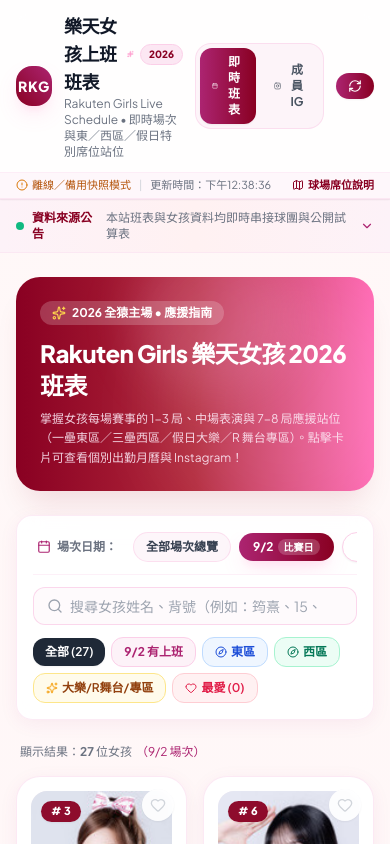
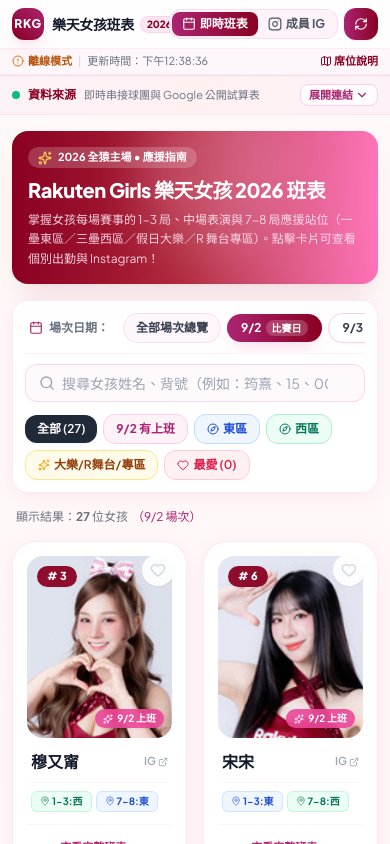
Before and after one commit to mouse170/rkg_schedule, a React (Vite) app: page / in a window 390 px wide. Shown: the top 844 px of the page. Built offline with nearby package versions, Linux system fonts and the light colour scheme; no server answers.

Commit message:
fix(layout): 重構頂部導航與各區塊排版，解決手機版擠壓卡死與垂直換行問題

```diff
--- a/src/App.tsx
+++ b/src/App.tsx
@@ -174,21 +174,21 @@ export const App: React.FC = () => {
       <DataSourceBanner />
 
       {/* 3. Main Content Container */}
-      <main className="flex-1 max-w-6xl w-full mx-auto px-4 py-6">
+      <main className="flex-1 max-w-6xl w-full mx-auto px-3 sm:px-4 py-4 sm:py-6">
         {activeTab === 'SCHEDULE' ? (
           <>
             {/* Banner Card */}
-            <div className="relative overflow-hidden rounded-3xl bg-gradient-to-r from-rkg-crimson via-rkg-crimson-light to-rkg-pink p-6 sm:p-8 text-white mb-6 shadow-elevated">
+            <div className="relative overflow-hidden rounded-2xl sm:rounded-3xl bg-gradient-to-r from-rkg-crimson via-rkg-crimson-light to-rkg-pink p-4 sm:p-7 text-white mb-4 sm:mb-6 shadow-elevated">
               <div className="relative z-10 max-w-xl">
-                <span className="inline-flex items-center gap-1.5 px-3 py-1 rounded-full bg-white/20 backdrop-blur-md text-xs font-bold mb-3">
+                <span className="inline-flex items-center gap-1.5 px-2.5 py-0.5 sm:py-1 rounded-full bg-white/20 backdrop-blur-md text-[11px] sm:text-xs font-bold mb-2 sm:mb-3">
                   <Sparkles className="w-3.5 h-3.5 text-amber-300" />
                   <span>2026 全猿主場 • 應援指南</span>
                 </span>
-                <h2 className="text-2xl sm:text-3xl font-black tracking-tight mb-2">
+                <h2 className="text-xl sm:text-3xl font-black tracking-tight mb-1.5 sm:mb-2">
                   Rakuten Girls 樂天女孩 2026 班表
                 </h2>
                 <p className="text-xs sm:text-sm text-pink-100/90 leading-relaxed font-normal">
-                  掌握女孩每場賽事的 1-3 局、中場表演與 7-8 局應援站位（一壘東區／三壘西區／假日大樂／R 舞台專區）。點擊卡片可查看個別出勤月曆與 Instagram！
+                  掌握女孩每場賽事的 1-3 局、中場表演與 7-8 局應援站位（一壘東區／三壘西區／假日大樂／R 舞台專區）。點擊卡片可查看個別出勤與 Instagram！
                 </p>
               </div>
               <div className="absolute -right-10 -bottom-10 w-64 h-64 rounded-full bg-white/10 blur-2xl pointer-events-none" />
--- a/src/components/DataSourceBanner.tsx
+++ b/src/components/DataSourceBanner.tsx
@@ -5,24 +5,27 @@ export const DataSourceBanner: React.FC = () => {
   const [isOpen, setIsOpen] = useState(false);
 
   return (
-    <div className="bg-gradient-to-r from-pink-50 via-rose-50 to-pink-50 border-y border-pink-100/80 px-4 py-2.5 text-xs text-gray-700">
-      <div className="max-w-6xl mx-auto flex flex-col sm:flex-row items-center justify-between gap-2">
-        <div className="flex items-center gap-2 font-medium">
-          <span className="flex h-2 w-2 relative">
-            <span className="animate-ping absolute inline-flex h-full w-full rounded-full bg-emerald-400 opacity-75"></span>
-            <span className="relative inline-flex rounded-full h-2 w-2 bg-emerald-500"></span>
-          </span>
-          <span className="text-rkg-crimson font-bold">資料來源公告</span>
-          <span className="text-gray-500">本站班表與女孩資料均即時串接球團與公開試算表</span>
+    <div className="bg-gradient-to-r from-pink-50 via-rose-50 to-pink-50 border-y border-pink-100/80 px-3 sm:px-4 py-2 text-xs text-gray-700">
+      <div className="max-w-6xl mx-auto flex flex-col sm:flex-row items-stretch sm:items-center justify-between gap-2">
+        <div className="flex items-center justify-between font-medium">
+          <div className="flex items-center gap-2 min-w-0">
+            <span className="flex h-2 w-2 relative flex-shrink-0">
+              <span className="animate-ping absolute inline-flex h-full w-full rounded-full bg-emerald-400 opacity-75"></span>
+              <span className="relative inline-flex rounded-full h-2 w-2 bg-emerald-500"></span>
+            </span>
+            <span className="text-rkg-crimson font-bold whitespace-nowrap flex-shrink-0">資料來源</span>
+            <span className="text-gray-500 truncate text-[11px] sm:text-xs">即時串接球團與 Google 公開試算表</span>
+          </div>
           <button
             onClick={() => setIsOpen(!isOpen)}
-            className="sm:hidden text-rkg-pink-deep flex items-center gap-0.5 ml-1 font-semibold"
+            className="sm:hidden text-rkg-pink-deep flex items-center gap-0.5 ml-2 font-bold text-[11px] whitespace-nowrap px-2 py-0.5 rounded-lg bg-white/80 border border-pink-200"
           >
+            <span>{isOpen ? '收合連結' : '展開連結'}</span>
             {isOpen ? <ChevronUp className="w-3.5 h-3.5" /> : <ChevronDown className="w-3.5 h-3.5" />}
           </button>
         </div>
 
-        <div className={`flex flex-wrap items-center gap-3 sm:flex ${isOpen ? 'flex mt-1' : 'hidden'}`}>
+        <div className={`flex flex-wrap items-center gap-2 sm:gap-3 sm:flex ${isOpen ? 'flex pt-1 border-t sm:border-t-0 border-pink-100' : 'hidden'}`}>
           <a
             href="https://docs.google.com/spreadsheets/d/110lr6vJ48T8_IdnUhJPI-aMk4O_-0fvvrmZmwPhu8fo/edit?usp=sharing"
             target="_blank"
--- a/src/components/FilterBar.tsx
+++ b/src/components/FilterBar.tsx
@@ -27,9 +27,9 @@ export const FilterBar: React.FC<FilterBarProps> = ({
   favoritesCount
 }) => {
   return (
-    <div className="bg-white/90 backdrop-blur-md rounded-2xl p-4 shadow-card-soft border border-pink-100/80 mb-6 transition">
+    <div className="bg-white/90 backdrop-blur-md rounded-2xl p-3 sm:p-4 shadow-card-soft border border-pink-100/80 mb-4 sm:mb-6 transition">
       {/* 1. Date Selector Tabs */}
-      <div className="flex items-center gap-2 overflow-x-auto pb-3 mb-3 border-b border-pink-100/60 no-scrollbar">
+      <div className="flex items-center gap-1.5 sm:gap-2 overflow-x-auto pb-2.5 sm:pb-3 mb-2.5 sm:mb-3 border-b border-pink-100/60 no-scrollbar">
         <div className="flex items-center gap-1.5 text-xs font-bold text-gray-500 whitespace-nowrap pl-1 pr-2">
           <Calendar className="w-3.5 h-3.5 text-rkg-pink-deep" />
           <span>場次日期：</span>
--- a/src/components/Header.tsx
+++ b/src/components/Header.tsx
@@ -1,3 +1,4 @@
+import React from 'react';
 import { RefreshCw, Sparkles, Map, ShieldCheck, AlertCircle, Calendar } from 'lucide-react';
 import { InstagramIcon } from './InstagramIcon';
 
@@ -21,38 +22,40 @@ export const Header: React.FC<HeaderProps> = ({
   onOpenStadiumGuide
 }) => {
   return (
-    <header className="sticky top-0 z-30 glass-nav border-b border-pink-100 shadow-sm transition-all">
-      <div className="max-w-6xl mx-auto px-4 py-3 flex items-center justify-between gap-3">
+    <header className="sticky top-0 z-30 glass-nav border-b border-pink-100/90 shadow-sm transition-all">
+      {/* Main App Navigation Bar */}
+      <div className="max-w-6xl mx-auto px-3 sm:px-4 py-2 sm:py-2.5 flex items-center justify-between gap-2">
         {/* Brand & Title */}
-        <div className="flex items-center gap-3">
-          <div className="w-10 h-10 rounded-2xl bg-gradient-to-tr from-rkg-crimson to-rkg-pink-deep p-0.5 shadow-pink-glow flex items-center justify-center text-white font-black text-sm tracking-wider">
+        <div className="flex items-center gap-2 sm:gap-3 min-w-0 flex-shrink">
+          <div className="w-8 h-8 sm:w-9 sm:h-9 rounded-xl bg-gradient-to-tr from-rkg-crimson to-rkg-pink-deep p-0.5 shadow-pink-glow flex items-center justify-center text-white font-black text-xs sm:text-sm tracking-wider flex-shrink-0">
             RKG
           </div>
-          <div>
-            <div className="flex items-center gap-1.5">
-              <h1 className="font-extrabold text-lg sm:text-xl text-gray-900 tracking-tight flex items-center gap-1">
-                <span>樂天女孩上班班表</span>
-                <Sparkles className="w-4 h-4 text-rkg-pink fill-rkg-pink animate-pulse" />
+          <div className="min-w-0">
+            <div className="flex items-center gap-1.5 flex-nowrap">
+              <h1 className="font-extrabold text-sm sm:text-base md:text-lg text-gray-900 tracking-tight whitespace-nowrap flex items-center gap-1">
+                <span>樂天女孩班表</span>
+                <Sparkles className="w-3.5 h-3.5 text-rkg-pink fill-rkg-pink animate-pulse hidden sm:inline" />
               </h1>
-              {/* Year Badge updated to 2026 */}
-              <span className="text-[10px] font-extrabold px-2 py-0.5 rounded-full bg-pink-100 text-rkg-crimson border border-pink-200">
+              <span className="text-[10px] font-black px-1.5 py-0.2 rounded-full bg-pink-100 text-rkg-crimson border border-pink-200/80 whitespace-nowrap flex-shrink-0">
                 2026
               </span>
             </div>
-            <p className="text-xs text-gray-500 font-medium">
-              Rakuten Girls Live Schedule • 即時場次與東／西區／假日特別席位站位
+            <p className="text-[11px] text-gray-400 font-medium truncate hidden md:block">
+              Rakuten Girls Live Schedule • 即時場次與東／西區／假日席位
             </p>
           </div>
         </div>
 
+        {/* Right Section: View Mode Tabs & Actions */}
+        <div className="flex items-center gap-1.5 sm:gap-2 flex-shrink-0">
           {/* View Mode Navigation Tabs */}
-        <div className="flex items-center gap-1.5 bg-pink-50/80 p-1 rounded-2xl border border-pink-200/60">
+          <div className="flex items-center bg-pink-50/90 p-0.5 sm:p-1 rounded-xl sm:rounded-2xl border border-pink-200/70">
             <button
               onClick={() => onTabChange('SCHEDULE')}
-            className={`inline-flex items-center gap-1.5 px-3 py-1.5 rounded-xl text-xs font-bold transition ${
+              className={`inline-flex items-center gap-1 sm:gap-1.5 px-2.5 sm:px-3 py-1 sm:py-1.5 rounded-lg sm:rounded-xl text-xs font-bold transition whitespace-nowrap ${
                 activeTab === 'SCHEDULE'
                   ? 'bg-gradient-to-r from-rkg-pink-deep to-rkg-crimson text-white shadow-sm'
-                : 'text-gray-600 hover:text-gray-900 hover:bg-white/60'
+                  : 'text-gray-600 hover:text-gray-900'
               }`}
             >
               <Calendar className="w-3.5 h-3.5" />
@@ -61,10 +64,10 @@ export const Header: React.FC<HeaderProps> = ({
 
             <button
               onClick={() => onTabChange('INSTAGRAM')}
-            className={`inline-flex items-center gap-1.5 px-3 py-1.5 rounded-xl text-xs font-bold transition ${
+              className={`inline-flex items-center gap-1 sm:gap-1.5 px-2.5 sm:px-3 py-1 sm:py-1.5 rounded-lg sm:rounded-xl text-xs font-bold transition whitespace-nowrap ${
                 activeTab === 'INSTAGRAM'
                   ? 'bg-gradient-to-r from-purple-600 to-pink-600 text-white shadow-sm'
-                : 'text-gray-600 hover:text-purple-900 hover:bg-white/60'
+                  : 'text-gray-600 hover:text-purple-900'
               }`}
             >
               <InstagramIcon className="w-3.5 h-3.5" />
@@ -72,61 +75,60 @@ export const Header: React.FC<HeaderProps> = ({
             </button>
           </div>
 
-        {/* Action Controls */}
-        <div className="flex items-center gap-2">
-          {/* Stadium Guide Button */}
+          {/* Stadium Guide Button (Desktop) */}
           <button
             onClick={onOpenStadiumGuide}
-            className="hidden md:inline-flex items-center gap-1.5 px-3 py-1.5 rounded-full text-xs font-semibold bg-white hover:bg-pink-50 text-gray-700 border border-pink-200 shadow-sm transition active:scale-95"
+            className="hidden md:inline-flex items-center gap-1 px-2.5 py-1.5 rounded-xl text-xs font-semibold bg-white hover:bg-pink-50 text-gray-700 border border-pink-200 shadow-sm transition active:scale-95 whitespace-nowrap"
           >
             <Map className="w-3.5 h-3.5 text-rkg-crimson" />
             <span>球場席位</span>
           </button>
 
-          {/* Sync Status Badge & Refresh Button */}
+          {/* Sync Button */}
           <button
             onClick={onRefresh}
             disabled={isLoading}
-            className={`inline-flex items-center gap-2 px-3 py-1.5 rounded-full text-xs font-bold transition shadow-sm active:scale-95 ${
+            className={`inline-flex items-center justify-center gap-1.5 h-8 sm:h-auto px-2.5 sm:px-3 py-1.5 rounded-xl text-xs font-bold transition shadow-sm active:scale-95 whitespace-nowrap ${
               isLoading
                 ? 'bg-pink-100 text-pink-400 cursor-not-allowed'
                 : 'bg-gradient-to-r from-rkg-pink-deep to-rkg-crimson hover:from-rkg-pink hover:to-rkg-pink-deep text-white shadow-pink-glow'
             }`}
-            title="從 Google 試算表拉取最新排班"
+            title="從 Google 試算表同步最新排班"
           >
             <RefreshCw className={`w-3.5 h-3.5 ${isLoading ? 'animate-spin' : ''}`} />
             <span className="hidden sm:inline">
-              {isLoading ? '同步中...' : '同步最新班表'}
+              {isLoading ? '同步中...' : '同步最新'}
             </span>
           </button>
         </div>
       </div>
 
       {/* Sync Status Micro Bar */}
-      <div className="bg-pink-50/60 border-t border-pink-100/60 px-4 py-1 text-[11px] text-gray-500">
-        <div className="max-w-6xl mx-auto flex items-center justify-between">
-          <div className="flex items-center gap-2">
+      <div className="bg-pink-50/70 border-t border-pink-100/70 px-3 sm:px-4 py-1 text-[11px] text-gray-500">
+        <div className="max-w-6xl mx-auto flex items-center justify-between gap-2">
+          <div className="flex items-center gap-1.5 sm:gap-2 truncate">
             {isLive ? (
-              <span className="inline-flex items-center gap-1 text-emerald-700 font-medium">
+              <span className="inline-flex items-center gap-1 text-emerald-700 font-semibold whitespace-nowrap flex-shrink-0">
                 <ShieldCheck className="w-3 h-3 text-emerald-600" />
-                <span>Google 試算表即時連線中</span>
+                <span className="hidden xs:inline sm:inline">Google 試算表即時連線</span>
+                <span className="xs:hidden sm:hidden">即時連線</span>
               </span>
             ) : (
-              <span className="inline-flex items-center gap-1 text-amber-700 font-medium">
+              <span className="inline-flex items-center gap-1 text-amber-700 font-semibold whitespace-nowrap flex-shrink-0">
                 <AlertCircle className="w-3 h-3 text-amber-600" />
-                <span>離線／備用快照模式</span>
+                <span>離線模式</span>
               </span>
             )}
             <span className="text-gray-300">|</span>
-            <span>更新時間：{lastUpdated}</span>
+            <span className="truncate text-gray-500">更新時間：{lastUpdated}</span>
           </div>
 
           <button
             onClick={onOpenStadiumGuide}
-            className="md:hidden text-rkg-crimson font-semibold hover:underline flex items-center gap-1"
+            className="md:hidden text-rkg-crimson font-bold hover:underline flex items-center gap-0.5 whitespace-nowrap flex-shrink-0 text-[11px]"
           >
             <Map className="w-3 h-3" />
-            <span>球場席位說明</span>
+            <span>席位說明</span>
           </button>
         </div>
       </div>
```
Also changed, not shown: src/components/InstagramDirectory.tsx (+13 -13 lines). Lines whose indentation alone changed are shown as unchanged.
